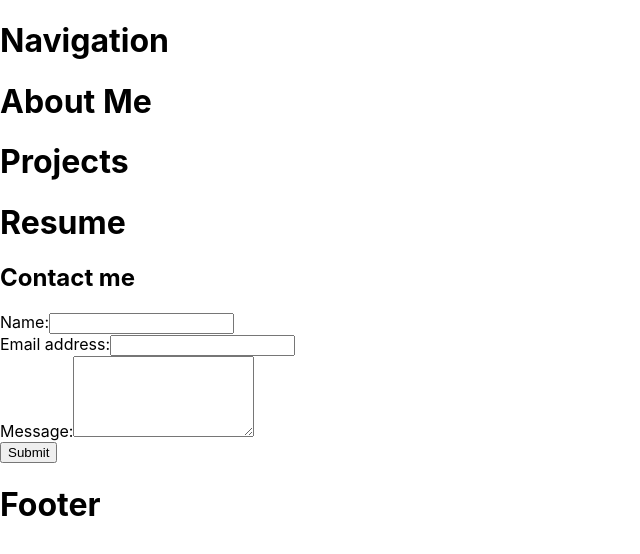
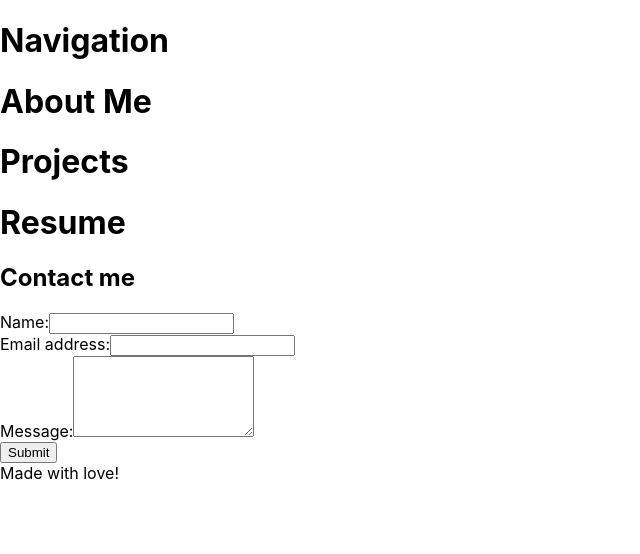
Before and after one commit to clhurlbut/React-Portfolio, a React (Create React App) app: page / in a window 1280 px wide. Shown: the top 554 px of the page, without its empty margins (0-640 px from the left). Built offline with nearby package versions, Linux system fonts and the light colour scheme.

Commit message:
trying to install iconify

```diff
--- a/src/components/Footer/index.js
+++ b/src/components/Footer/index.js
@@ -2,8 +2,13 @@ import React from "react"
 
 function Footer() {
     return (
-        <div>
-            <h1>Footer</h1>
+
+        <div className="footer" >
+          Made with love!
+
+           {/*  <a href="https://github.com/clhurlbut" target="_blank" rel="noreferrer" id="footerLink"><span className="iconify" data-icon="ant-design:github-outlined" data-inline="false"></span></a>
+            <a href="https://www.linkedin.com/in/clhurlbut/" target="_blank" rel="noreferrer" id="footerLink"><span className="iconify" data-icon="openmoji:linkedin" data-inline="false"></span></a>
+            <a href="https://www.instagram.com/cassbut/" target="_blank" rel="noreferrer" id="footerLink"><span className="iconify" data-icon="openmoji:instagram" data-inline="false"></span></a> */}
         </div>
     )
 }
```
